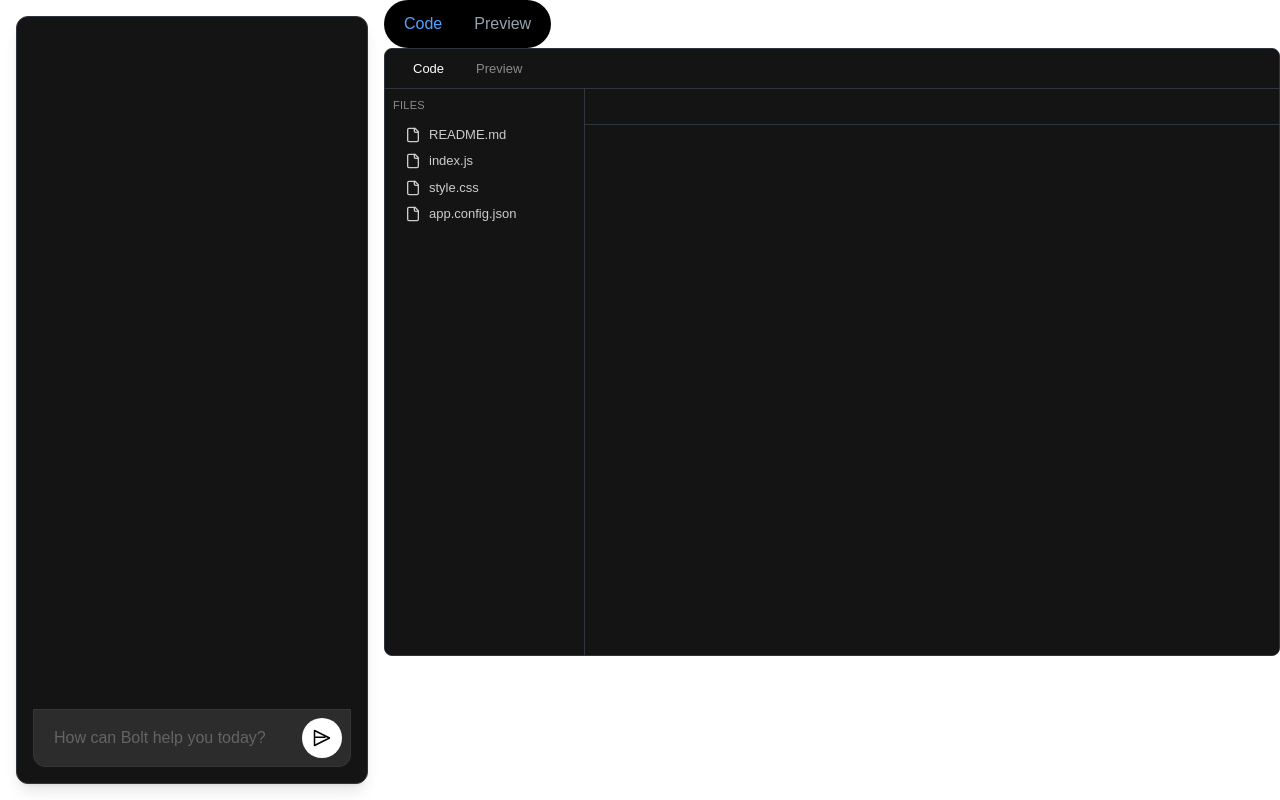
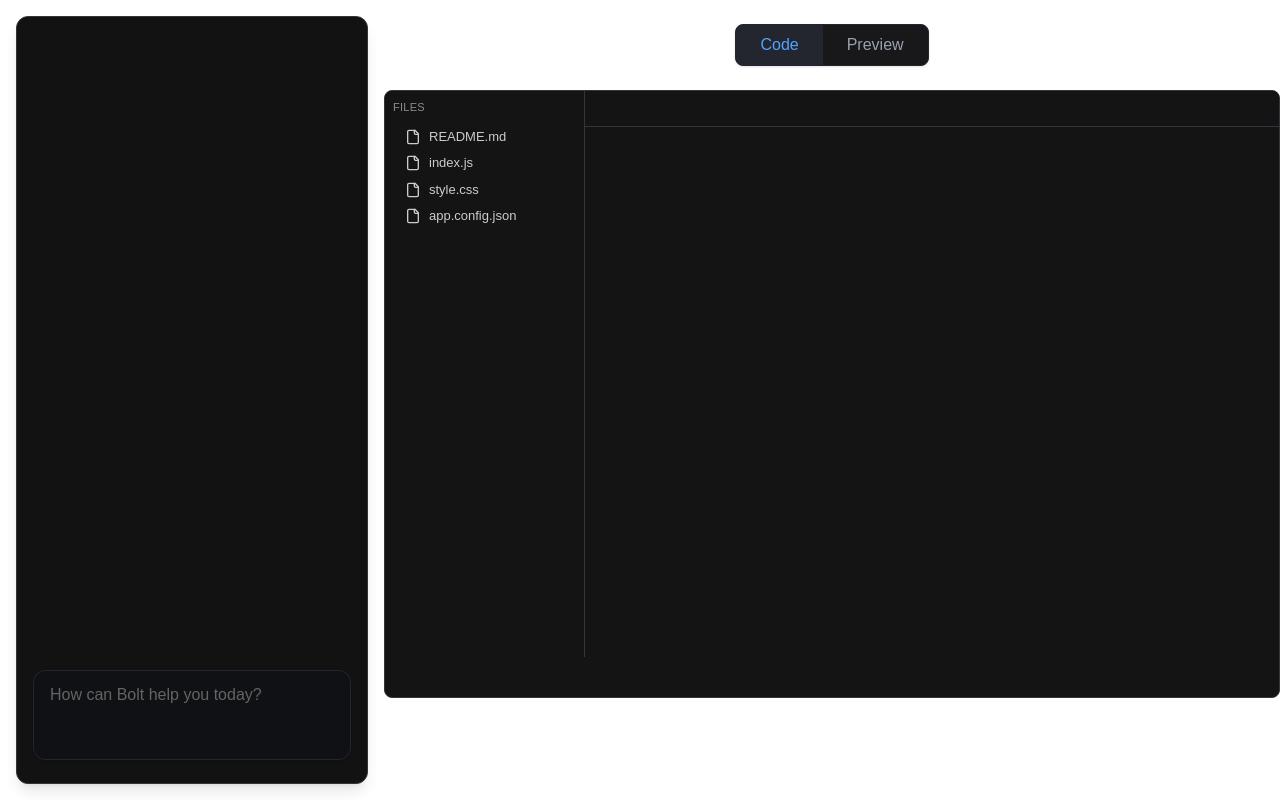
Before and after one commit to nishit-27/bolt.new-clone-nextjs, a Next.js app: page /dashboard in a window 1280 px wide. Built offline with nearby package versions, Linux system fonts and the light colour scheme.

Commit message:
chat compeled, improved code/preview button

```diff
--- a/app/codemirroride/page.tsx
+++ b/app/codemirroride/page.tsx
@@ -348,12 +348,12 @@ export default function CodeMirrorIde() {
   return (
     <div className="h-[calc(100vh-12rem)] w-full max-w-[1200px] mx-auto rounded-lg overflow-hidden border border-[#30363d] bg-[#141414]">
       {/* Top Bar */}
-      <div className="h-10 bg-[#141414] border-b border-[#30363d] flex items-center px-4">
+      {/* <div className="h-10 bg-[#141414] border-b border-[#30363d] flex items-center px-4">
         <div className="flex space-x-2">
           <button className="text-[13px] px-3 py-1 rounded text-white hover:bg-[#1e1e1e]">Code</button>
           <button className="text-[13px] px-3 py-1 rounded text-[#8b8b8b] hover:bg-[#1e1e1e]">Preview</button>
         </div>
-      </div>
+      </div> */}
 
       <div className="flex h-[calc(100%-2.5rem)]">
         {/* Sidebar - Fixed width */}
--- a/app/dashboard/page.tsx
+++ b/app/dashboard/page.tsx
@@ -137,10 +137,31 @@ export default function Dashboard() {
             </div>
 
             <div className="w-[70%]">
-                <div className="bg-black rounded-full p-1 inline-flex">
+                {/* <div className="bg-black rounded-full p-1 inline-flex">
                     <button className={state == "code" ? "text-blue-400 font-medium px-4 py-2" : "text-gray-400 font-medium px-4 py-2"} onClick={changeStateToCode}>Code</button>
                     <button className={state == "preview" ? "text-blue-400 font-medium px-4 py-2" : "text-gray-400 font-medium px-4 py-2"} onClick={()=> {setstate("preview")}}>Preview</button>
+                </div> */}
+
+                <div className="flex items-center justify-center mb-6 pt-6">
+                    <div className="inline-flex rounded-lg border border-[#23262F] bg-[#18181A] shadow-sm overflow-hidden">
+                        <button
+                            className={`transition-all duration-200 px-6 py-2 font-medium text-base focus:outline-none ${state === "code" ? "bg-[#23262F] text-blue-400" : "text-gray-400 hover:text-blue-400"}`}
+                            onClick={changeStateToCode}
+                        >
+                            Code
+                        </button>
+                        <button
+                            className={`transition-all duration-200 px-6 py-2 font-medium text-base focus:outline-none ${state === "preview" ? "bg-[#23262F] text-blue-400" : "text-gray-400 hover:text-blue-400"}`}
+                            onClick={() => setstate("preview")}
+                        >
+                            Preview
+                        </button>
+                    </div>
                 </div>
+
+
+
+
                 <div className="relative w-full">
                     <div className={`${state === "code" ? "block" : "hidden"}`}>
                         <CodeMirrorIde />
--- a/components/ContextProvider.tsx
+++ b/components/ContextProvider.tsx
@@ -7,15 +7,17 @@ import { useContext , createContext} from "react";
 
 export type MessageType = {role:"user" | "model", text: string}
 
+import type { Dispatch, SetStateAction } from "react";
+
 type contextType = {
     finalFiles: FileItem[],
     setFinalFiles: (value: FileItem[]) => void
     templeteName: string,
     setTempleteName: (value: string) => void
     llmMessage: MessageType[],
-    setLlmMessage: (value: MessageType[]) => void
+    setLlmMessage: Dispatch<SetStateAction<MessageType[]>>
     chatMessage: MessageType[],
-    setChatMessage: (value: MessageType[]) => void
+    setChatMessage: Dispatch<SetStateAction<MessageType[]>>
 }
 
 const GlobelContext = createContext<contextType| undefined>(undefined);
--- a/components/FollowUpSection.tsx
+++ b/components/FollowUpSection.tsx
@@ -14,6 +14,8 @@ export default function FollowUpSection() {
             role: "user",
             text: userPrompt
         }
+        setChatMessage((prev: MessageType[]) => [...prev, userMessage]);
+        setUserPrompt("")
         const response = await fetch("http://localhost:3000/api/chat",{
             method: "POST",
             headers: {"Content-type" : "application/json"},
@@ -31,35 +33,56 @@ export default function FollowUpSection() {
         console.log("final merged file", mergedFFiles)
         setMergedFiles(mergedFFiles)
         setLlmMessage([...llmMessage, userMessage, {role: "model", text:llmResponse }])
-        setChatMessage([...chatMessage, userMessage, {role: "model", text:chatMessageLlm }])
-        console.log(chatMessage)
+        setChatMessage((prev: MessageType[]) => [...prev, {role: "model", text:chatMessageLlm }])
 
     }
     return(
-        <div className="flex flex-col h-full w-full bg-[#141414] border border-[#30363d] rounded-xl shadow-lg p-4">
+        <div className="flex flex-col h-full w-full bg-[#121212] border border-[#30363d] rounded-xl shadow-lg p-4">
             <div className="flex-1 min-h-0 overflow-y-auto pr-2 custom-scrollbar">
                 {chatMessage.map((msg, index) => (
-                    <div key={index} className={`my-2 ${msg.role === 'user' ? 'text-right' : 'text-left'}`}>
-                        <div className={`inline-block px-3 py-2 rounded-lg border ${msg.role === 'user' ? 'bg-[#2c2c2c] border-[#363637] text-white' : 'bg-[#181A20] border-[#23262F] text-[#848484]'}`}
-                        >
-                            {msg.role === 'user' ? `You: ${msg.text}` : `AI: ${msg.text}`}
+                    <div key={index} className={`flex ${msg.role === 'user' ? 'justify-end' : 'justify-start'} mb-6`}>
+                        <div className={`max-w-[80%] px-6 py-4 rounded-2xl break-words shadow-lg text-base font-normal
+                            ${msg.role === 'user' ? 'bg-[#16181e] text-white' : 'bg-[#0d0f12] text-gray-200 shadow'}
+                        `}>
+                            {msg.text}
                         </div>
                     </div>
                 ))}
             </div>
-            <form onSubmit={submitFunction} className="w-full flex items-center bg-[#2c2c2c] border border-[#363637] rounded-b-xl px-2 py-2 mt-2">
-                <input
-                    type="text"
+            <form onSubmit={submitFunction} className="w-full flex items-end bg-transparent mt-2">
+                <div className="relative flex-1">
+                    <textarea
                         value={userPrompt}
                         onChange={(e) => setUserPrompt(e.target.value)}
                         placeholder="How can Bolt help you today?"
-                    className="flex-1 bg-transparent outline-none text-white placeholder-[#646464] px-3 py-2 rounded-full"
+                        rows={1}
+                        className="w-full bg-[#0f1114] text-white placeholder-[#646464] rounded-xl px-4 py-3 text-base resize-none outline-none border border-[#23262F] shadow-sm transition focus:border-blue-500 min-h-[48px] max-h-[160px] pr-12"
+                        style={{ minHeight: '90px', maxHeight: '160px' }}
+                        onInput={e => {
+                            const target = e.target as HTMLTextAreaElement;
+                            target.style.height = 'auto';
+                            target.style.height = target.scrollHeight + 'px';
+                        }}
+                        onKeyDown={e => {
+                            if (e.key === 'Enter' && !e.shiftKey) {
+                                e.preventDefault();
+                                if (userPrompt.trim()) {
+                                    submitFunction(e as any);
+                                }
+                            }
+                        }}
                     />
-                <button type="submit" className="ml-2 bg-white text-black rounded-full p-2 transition-colors duration-200 hover:bg-[#f2f2f2] disabled:bg-[#464646] disabled:text-[#848484]">
+                    {userPrompt.trim() && (
+                        <button
+                            type="submit"
+                            className="absolute right-2 bottom-3.5 bg-blue-500 hover:bg-blue-600 text-white rounded-full p-2 transition-colors duration-200 shadow-md"
+                        >
                             <svg xmlns="http://www.w3.org/2000/svg" fill="none" viewBox="0 0 24 24" strokeWidth={1.5} stroke="currentColor" className="w-6 h-6">
                                 <path strokeLinecap="round" strokeLinejoin="round" d="M4.5 19.5l15-7.5-15-7.5v6.75l10.5 0-10.5 0v6.75z" />
                             </svg>
                         </button>
+                    )}
+                </div>
             </form>
         </div>
     )
```
Lines whose indentation alone changed are shown as unchanged.
